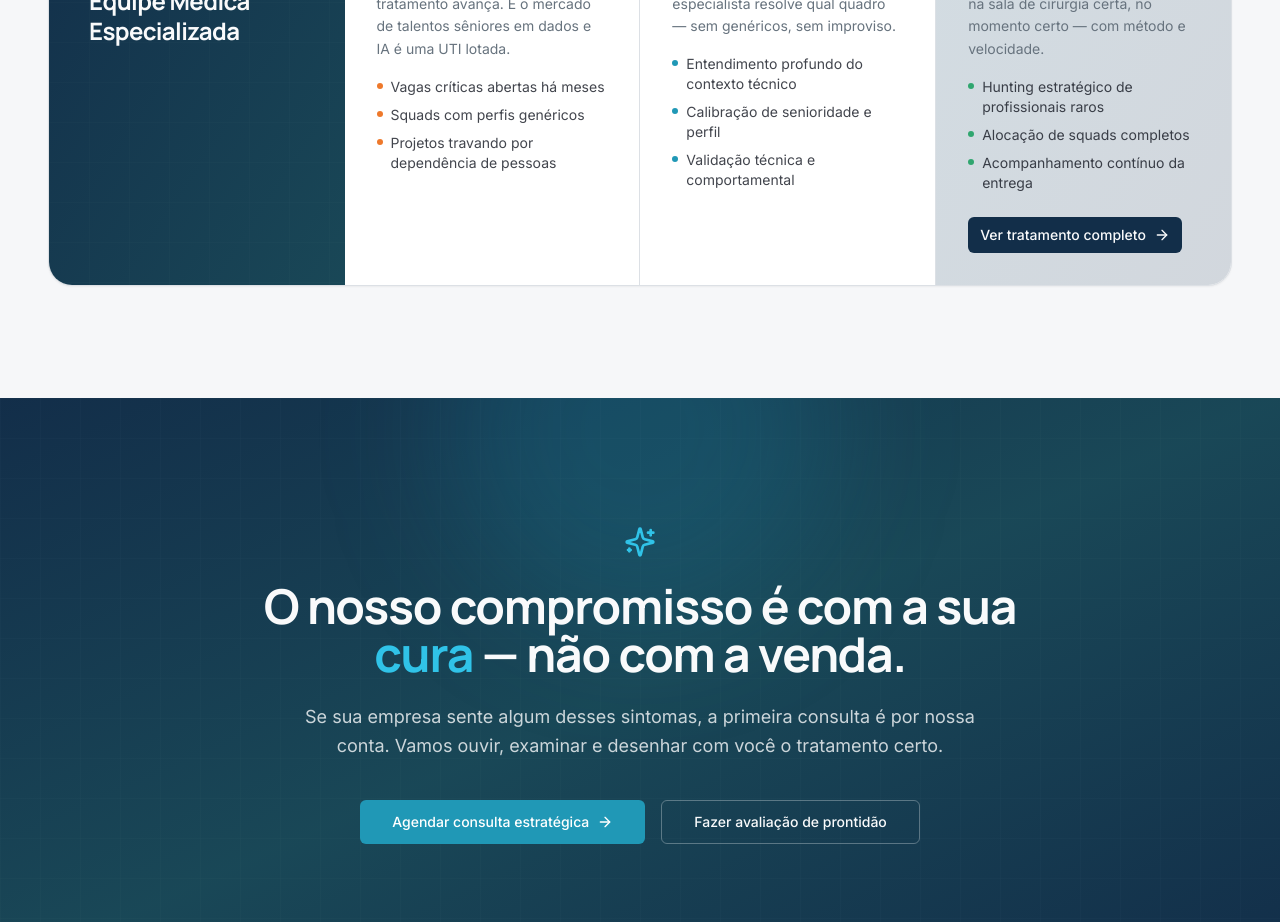
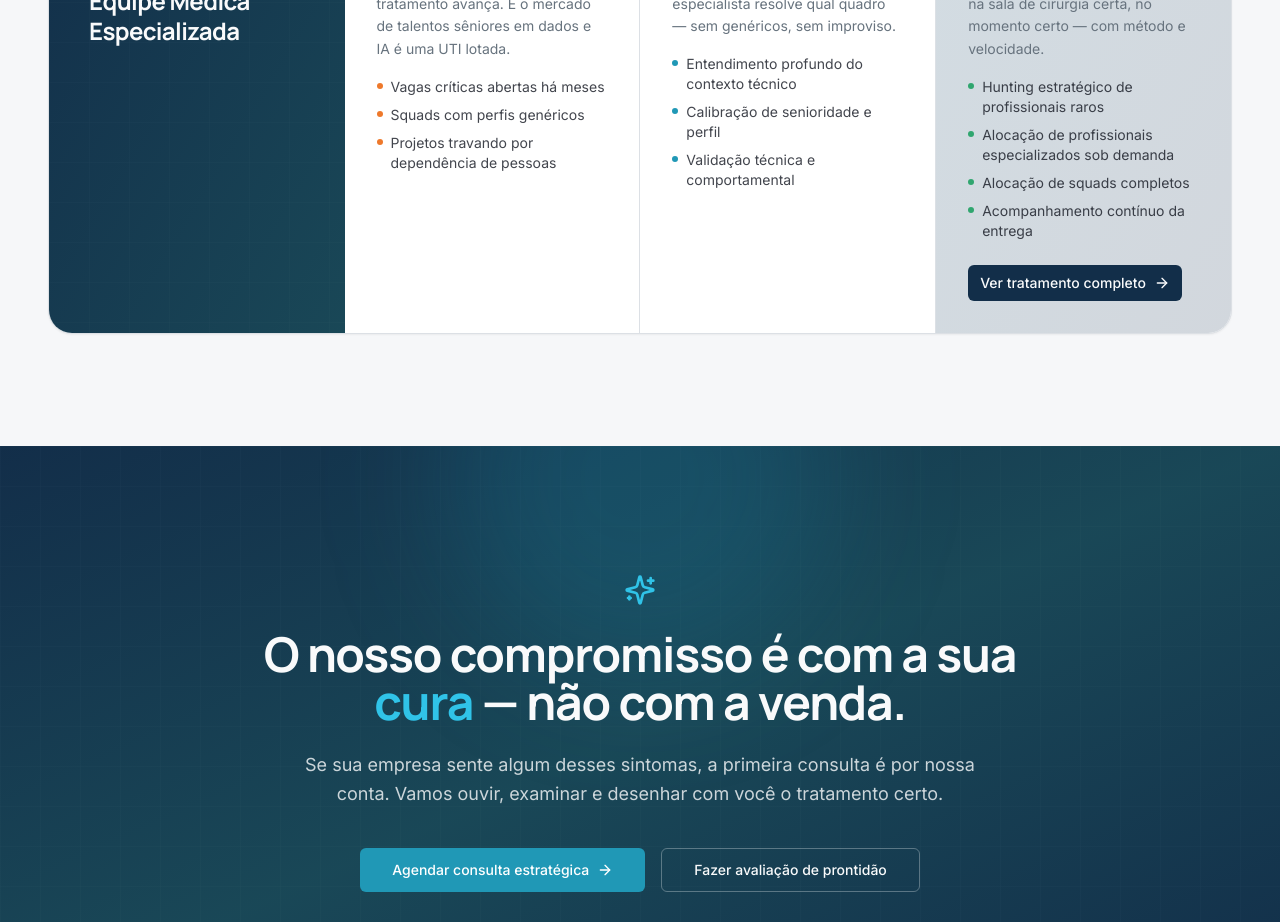
Before and after one commit to financeitbra/project-harmony, a React (Vite) app: page /portfolio in a window 1280 px wide. Shown: the part 5300-6222 px from the top of the page. Built offline with nearby package versions, Linux system fonts and the light colour scheme; no server answers.

Commit message:
Changes
Co-authored-by: financeitbra <87026702+financeitbra@users.noreply.github.com>

```diff
--- a/src/pages/PortfolioPage.tsx
+++ b/src/pages/PortfolioPage.tsx
@@ -287,6 +287,7 @@ const casos: Caso[] = [
       produto: "Hunting & Alocação",
       intervencao: [
         "Hunting estratégico de profissionais raros",
+        "Alocação de profissionais especializados sob demanda",
         "Alocação de squads completos",
         "Acompanhamento contínuo da entrega",
       ],
```
